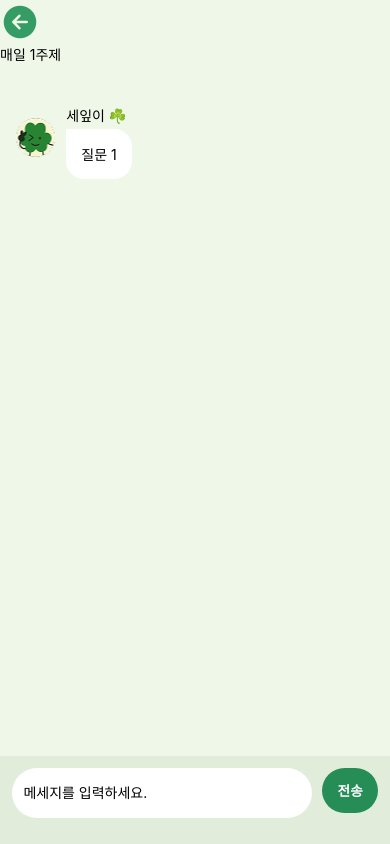
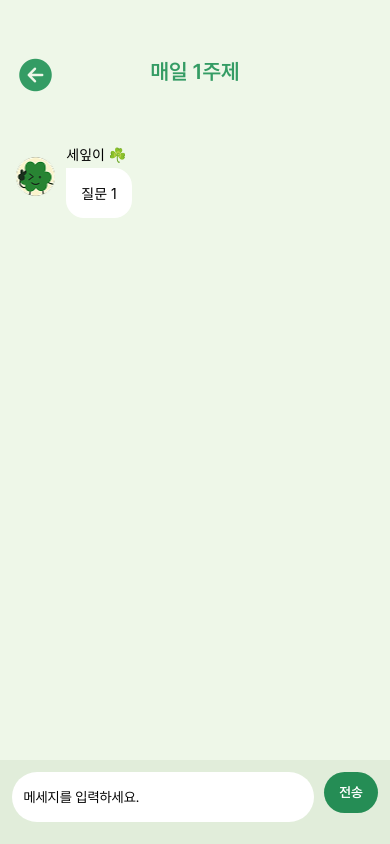
Before and after one commit to kookmin-sw/capstone-2025-13, a React Native app in the folder Frontend/src/: screen /DailyTopic in a window 390 px wide. Built offline with nearby package versions, Linux system fonts and the light colour scheme.

Commit message:
[Feat] 뒤로 가기 버튼 스타일 추가 및 폰트 적용 #91

```diff
--- a/Frontend/src/styles/dailyTopicStyles.ts
+++ b/Frontend/src/styles/dailyTopicStyles.ts
@@ -1,5 +1,6 @@
 import { Dimensions, StyleSheet } from "react-native";
 import colors from "../constants/colors";
+import fonts from "../constants/fonts";
 
 const { width, height } = Dimensions.get("window");
 
@@ -7,6 +8,21 @@ const dailyTopicstyles = StyleSheet.create({
     container: {
         backgroundColor: "#EEF7E8",
         flex: 1,
+    },
+    backButtonWrapper: {
+        position: 'absolute',
+        left: width * 0.02,
+        top: width * 0.115,
+        padding: width * 0.02,
+        zIndex: 11,
+    },
+    headerText: {
+        fontFamily: fonts.semiBold,
+        top: width * 0.15,
+        marginBottom: width * 0.2,
+        fontSize: width * 0.055,
+        textAlign: "center",
+        color: "#349C64",
     },
     scrollContainer: {
         padding: width * 0.04,
@@ -52,6 +68,7 @@ const dailyTopicstyles = StyleSheet.create({
         borderRadius: width * 0.1,
         paddingHorizontal: width * 0.03,
         backgroundColor: colors.white,
+        fontFamily: fonts.primary,
         flex: 1,
     },
     sendButton: {
@@ -65,9 +82,9 @@ const dailyTopicstyles = StyleSheet.create({
     },
     sendButtonText: {
         color: "#fff",
-        fontWeight: "bold",
         textAlign: "center",
         fontSize: width * 0.035,
+        fontFamily: fonts.semiBold,
     },
 });
 
```
